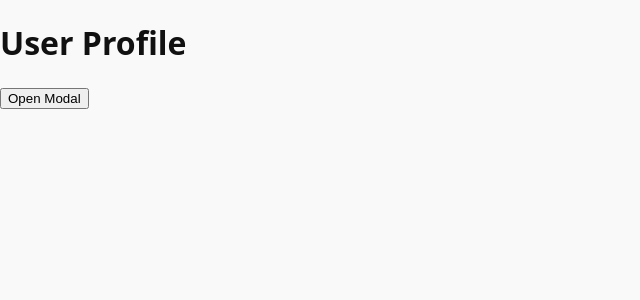
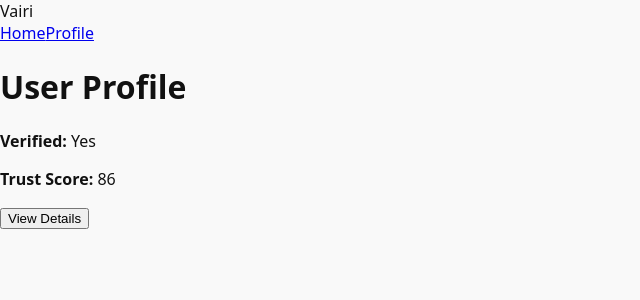
Before and after one commit to DichDo/VAri, a React app: page /profile in a window 1280 px wide. Shown: the top 300 px of the page, without its empty margins (0-640 px from the left). Built offline with nearby package versions, Linux system fonts and the light colour scheme; the HTML template or start-up script is replaced by a standard one.

Commit message:
Update ProfilePage.tsx

```diff
--- a/src/pages/ProfilePage.tsx
+++ b/src/pages/ProfilePage.tsx
@@ -1,30 +1,40 @@
 import React, { useState } from 'react';
+import Navbar from '../components/Navbar';
+import Button from '../components/Button';
 import Modal from '../components/Modal';
+import useVerification from '../hooks/useVerification';
 
 const ProfilePage: React.FC = () => {
+  const userId = '12345';
+  const { status, loading, error } = useVerification(userId);
   const [isModalOpen, setIsModalOpen] = useState(false);
 
   return (
-    <div className="p-6">
-      <h1 className="text-2xl font-bold">User Profile</h1>
-      <button
-        className="mt-4 px-4 py-2 bg-blue-500 text-white rounded"
-        onClick={() => setIsModalOpen(true)}
-      >
-        Open Modal
-      </button>
+    <>
+      <Navbar />
+      <div className="p-6 max-w-md mx-auto">
+        <h1 className="text-2xl font-bold mb-4">User Profile</h1>
 
-      <Modal isOpen={isModalOpen} onClose={() => setIsModalOpen(false)}>
-        <h2 className="text-xl font-bold">Modal Title</h2>
-        <p>This is the modal content.</p>
-        <button
-          className="mt-4 px-4 py-2 bg-green-500 text-white rounded"
-          onClick={() => setIsModalOpen(false)}
-        >
-          Close
-        </button>
-      </Modal>
-    </div>
+        {loading && <p>Loading verification status...</p>}
+        {error && <p className="text-red-500">{error}</p>}
+
+        {status && (
+          <div className="bg-gray-100 p-4 rounded shadow">
+            <p><strong>Verified:</strong> {status.verified ? 'Yes' : 'No'}</p>
+            <p><strong>Trust Score:</strong> {status.score}</p>
+            <Button onClick={() => setIsModalOpen(true)}>View Details</Button>
+          </div>
+        )}
+
+        <Modal isOpen={isModalOpen} onClose={() => setIsModalOpen(false)}>
+          <h2 className="text-xl font-bold">Verification Details</h2>
+          <p>User ID: {userId}</p>
+          <p>Verified: {status?.verified ? 'Yes' : 'No'}</p>
+          <p>Trust Score: {status?.score}</p>
+          <Button onClick={() => setIsModalOpen(false)}>Close</Button>
+        </Modal>
+      </div>
+    </>
   );
 };
 
```
